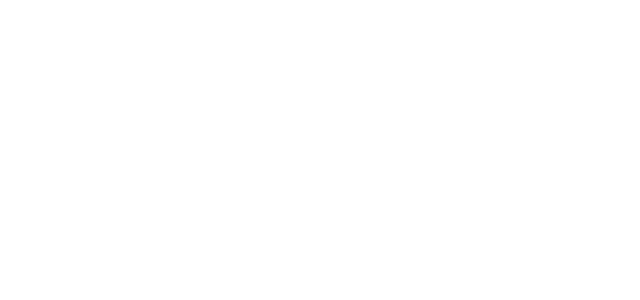
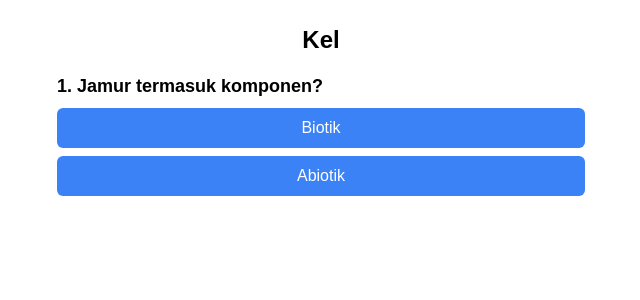
Before and after one commit to Tejar456/game, a Nuxt app: page /play in a window 1280 px wide. Before the commit this address had no page. Shown: the top 300 px of the page, without its empty margins (319-959 px from the left). Built offline with nearby package versions, Linux system fonts and the light colour scheme.

Commit message:
first commit

```diff
--- a/pages/index.vue
+++ b/pages/index.vue
@@ -1,10 +1,11 @@
 <template>
-  <div class="flex justify-center items-center h-screen">
-    <img
-      src="/assets//img/bg.png"
-      alt="bg"
-      class="h-screen w-full fixed top-0 right-0 -z-10 object-cover"
-    />
-    <img src="/assets/img/button.png" alt="btn" class="w-1/2" />
+  <div class="h-screen flex items-center justify-center">
+    <NuxtLink to="/play">
+      <button
+        class="block w-40 px-4 py-2 mt-2 bg-blue-500 text-white rounded-md hover:bg-blue-700"
+      >
+        Play
+      </button>
+    </NuxtLink>
   </div>
 </template>
--- /dev/null
+++ b/pages/play.vue
@@ -0,0 +1,140 @@
+<template>
+    <div class="p-6 max-w-xl mx-auto">
+      <h1 class="text-2xl font-bold text-center">Kel</h1>
+      <div v-if="!quizFinished">
+        <div v-if="currentQuestion" class="mt-4">
+          <h2 class="text-lg font-semibold">
+            {{ currentIndex + 1 }}. {{ currentQuestion.question }}
+          </h2>
+          <div class="mt-2">
+            <button
+              v-for="(option, index) in shuffledOptions"
+              :key="index"
+              @click="checkAnswer(option)"
+              class="block w-full px-4 py-2 mt-2 bg-blue-500 text-white rounded-md hover:bg-blue-700"
+            >
+              {{ option }}
+            </button>
+          </div>
+        </div>
+      </div>
+      <div v-else class="mt-4 text-center">
+        <h2 class="text-xl font-bold">Quiz Selesai!</h2>
+        <p>Skor Anda: {{ score }} / {{ selectedQuestions.length }}</p>
+        <button
+          @click="startQuiz"
+          class="mt-4 px-4 py-2 bg-green-500 text-white rounded-md"
+        >
+          Main Lagi
+        </button>
+      </div>
+    </div>
+  </template>
+
+  <script>
+  export default {
+    data() {
+      return {
+        questions: [
+          {
+            question: "Tanah termasuk komponen?",
+            options: ["Biotik", "Abiotik"],
+            answer: "Abiotik",
+          },
+          {
+            question: "Air termasuk komponen?",
+            options: ["Biotik", "Abiotik"],
+            answer: "Abiotik",
+          },
+          {
+            question: "Batu termasuk komponen?",
+            options: ["Biotik", "Abiotik"],
+            answer: "Abiotik",
+          },
+          {
+            question: "Udara termasuk komponen?",
+            options: ["Biotik", "Abiotik"],
+            answer: "Abiotik",
+          },
+          {
+            question: "Rumput termasuk komponen?",
+            options: ["Biotik", "Abiotik"],
+            answer: "Biotik",
+          },
+          {
+            question: "Pasir termasuk komponen?",
+            options: ["Biotik", "Abiotik"],
+            answer: "Abiotik",
+          },
+          {
+            question: "Ikan termasuk komponen?",
+            options: ["Biotik", "Abiotik"],
+            answer: "Biotik",
+          },
+          {
+            question: "Matahari termasuk komponen?",
+            options: ["Biotik", "Abiotik"],
+            answer: "Abiotik",
+          },
+          {
+            question: "Gunung termasuk komponen?",
+            options: ["Biotik", "Abiotik"],
+            answer: "Abiotik",
+          },
+          {
+            question: "Jamur termasuk komponen?",
+            options: ["Biotik", "Abiotik"],
+            answer: "Biotik",
+          },
+        ],
+        selectedQuestions: [],
+        currentIndex: 0,
+        score: 0,
+        quizFinished: false,
+      };
+    },
+    computed: {
+      currentQuestion() {
+        return this.selectedQuestions[this.currentIndex];
+      },
+      shuffledOptions() {
+        return this.currentQuestion
+          ? this.shuffleArray([...this.currentQuestion.options])
+          : [];
+      },
+    },
+    methods: {
+      startQuiz() {
+        this.selectedQuestions = this.shuffleArray([...this.questions]).slice(
+          0,
+          5
+        );
+        this.currentIndex = 0;
+        this.score = 0;
+        this.quizFinished = false;
+      },
+      shuffleArray(array) {
+        return array.sort(() => Math.random() - 0.5);
+      },
+      checkAnswer(option) {
+        if (option === this.currentQuestion.answer) {
+          this.score++;
+        }
+        if (this.currentIndex < this.selectedQuestions.length - 1) {
+          this.currentIndex++;
+        } else {
+          this.quizFinished = true;
+        }
+      },
+    },
+    created() {
+      this.startQuiz();
+    },
+  };
+  </script>
+
+  <style>
+  body {
+    font-family: Arial, sans-serif;
+  }
+  </style>
```
